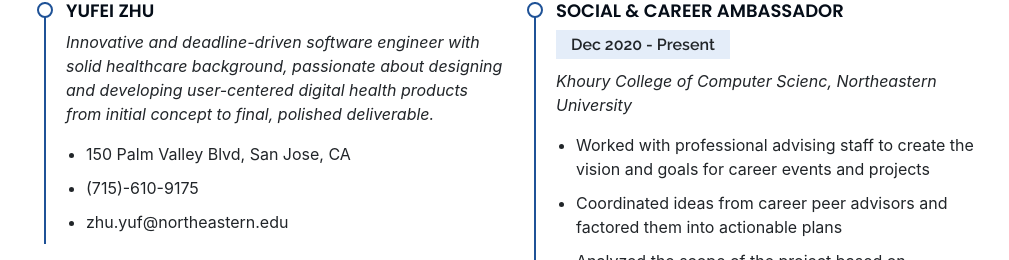
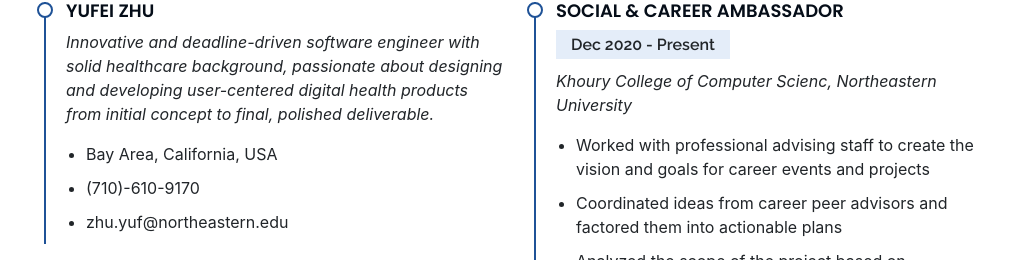
Before and after one commit to yoofyoof/iPortfolio, a website with bundled scripts: page iPortfolio/index.html in a window 1280 px wide. Shown: the part 2257-2517 px from the top of the page, without its empty margins (271-1280 px from the left). Built offline with nearby package versions, Linux system fonts and the light colour scheme.

Commit message:
Update index.html

```diff
--- a/iPortfolio/index.html
+++ b/iPortfolio/index.html
@@ -222,8 +222,8 @@
               <h4>Yufei Zhu</h4>
               <p><em>Innovative and deadline-driven software engineer with solid healthcare background, passionate about designing and developing user-centered digital health products from initial concept to final, polished deliverable.</em></p>
               <ul>
-                <li>150 Palm Valley Blvd, San Jose, CA</li>
-                <li>(715)-610-9175</li>
+                <li>Bay Area, California, USA </li>
+                <li>(710)-610-9170</li>
                 <li>zhu.yuf@northeastern.edu</li>
               </ul>
             </div>
```
